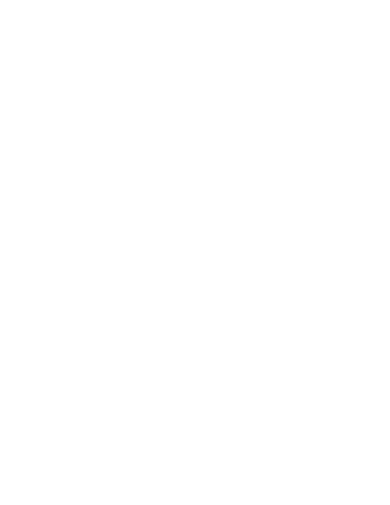
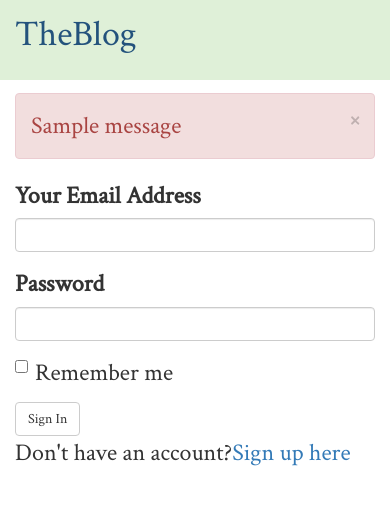
Before and after one commit to TonyKioko/TheBlog, a Flask app: page /authenticate/login in a window 390 px wide. Before the commit the part shown is empty. Shown: the top 505 px of the page. Run offline with Flask 2, Linux system fonts and the light colour scheme; tables that the repository leaves empty hold one stand-in row (values such as "Sample post"); one stand-in notice (Sample message) is shown; some libraries are stand-ins or nearby versions.

Commit message:
error in navbar sorted

```diff
--- a/app/__init__.py
+++ b/app/__init__.py
@@ -32,7 +32,7 @@ def create_app(config_name):
     # Creating the app configurations
     app.config.from_object(config_options[config_name])
 
-    # Initializing flask extensions
+    # Initializing Flask Extensions
     bootstrap.init_app(app)
     db.init_app(app)
 
--- a/app/auth/views.py
+++ b/app/auth/views.py
@@ -1,5 +1,5 @@
 
-from flask import render_template
+# from flask import render_template
 from . import auth
 from flask import render_template,redirect,url_for, flash,request
 from flask_login import login_user,logout_user,login_required
@@ -37,7 +37,7 @@ def register():
         db.session.add(user)
         db.session.commit()
 
-        mail_message("Welcome to One Minute Pitch","email/welcome_user",user.email,user=user)
+        # mail_message("Welcome to One Minute Pitch","email/welcome_user",user.email,user=user)
 
         return redirect(url_for('auth.login'))
         # title = "New Account"
--- a/app/main/views.py
+++ b/app/main/views.py
@@ -7,6 +7,7 @@ from .. import photos, db
 from datetime import datetime
 
 @main.route('/')
+@login_required
 def home():
 
     '''
--- a/app/templates/auth/login.html
+++ b/app/templates/auth/login.html
@@ -0,0 +1,25 @@
+{% extends 'base.html'%}
+{% import 'bootstrap/wtf.html' as wtf%}
+
+{% block content %}
+<div class="container">
+    <div class="row">
+      <div class= "col-md-2"> </div>
+      <div class="col-md-8">
+      <!--Flash message -->
+      {% for message in get_flashed_messages() %}
+        <div class="alert alert-danger">
+        <button type="button" class="close" data-dismiss="alert">&times;</button>
+        {{ message }}
+        </div>
+      {% endfor %}
+      <!-- Login form -->
+
+      {{wtf.quick_form(login_form)}}
+      <p> Don't have an account?<a href="{{url_for('auth.register')}}">Sign up here</a></p>
+     </div>
+     <div clas="col-md-2"> </div>
+    </div>
+</div>
+
+{% endblock%}
--- a/app/templates/base.html
+++ b/app/templates/base.html
@@ -0,0 +1,13 @@
+{% extends 'bootstrap/base.html' %}
+
+{% block styles%}
+            {{ super() }}
+            <link href="https://fonts.googleapis.com/css?family=Crimson+Text|Old+Standard+TT|Roboto" rel="stylesheet">
+            <link rel="stylesheet" href="{{url_for('static',filename='css/styles.css')}}">
+{% endblock %}
+
+
+<!-- Navbar block  -->
+{% block navbar %}
+    {% include 'navbar.html' %}
+{% endblock %}
--- a/app/templates/navbar.html
+++ b/app/templates/navbar.html
@@ -0,0 +1,30 @@
+
+<div class="navbar navbar-success bg-success navbar-fixed-top" role="navigation" style="position:fixed;height:80px;margin-bottom:60px;width:100%;font-family:'Crimson Text', serif;font-size:24px;">
+    <div class="container">
+        <div class="navbar-header">
+            <button type="button" class="navbar-toggle" data-toggle="collapse" data-target=".navbar-collapse">
+              <span class="sr-only">Toggle navigation</span>
+              <span class="icon-bar"></span>
+              <span class="icon-bar"></span>
+              <span class="icon-bar"></span>
+            </button>
+            <a class="navbar-brand" href="/" style="margin-top:-20px;"><h1>TheBlog</h1></a>
+            <ul class="nav navbar-nav navbar-left">
+
+              </ul>
+
+        </div>
+        <div class="navbar-collapse collapse">
+            <ul class="nav navbar-nav navbar-right">
+                {% if current_user.is_authenticated %}
+                <li><a href="#"Pitch Now</a></li>
+
+                <li><a href="{{url_for('auth.logout')}}">Sign out</a></li>
+                {% else %}
+                <li><a href="{{url_for('auth.login')}}">Sign in</a></li>
+                {%endif%}
+              </ul>
+        </div>
+        <br>
+
+    </div>
```
Also changed, not shown: app/templates/auth/register.html (+23 -0 lines), app/templates/home.html (+10 -0 lines).
